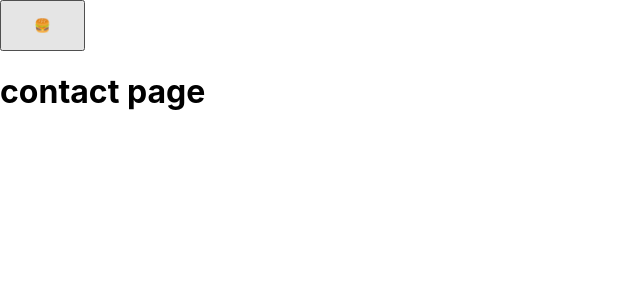
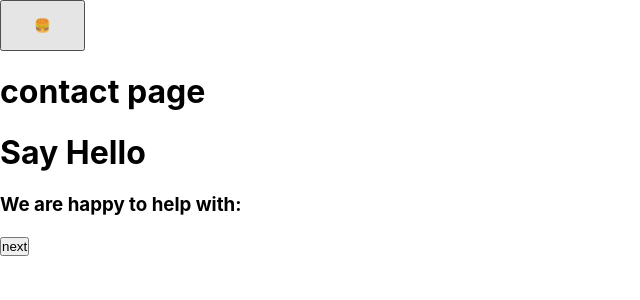
Before and after one commit to teliohub/teliohub-website, a Next.js app: page /contact in a window 1280 px wide. Shown: the top 300 px of the page, without its empty margins (0-640 px from the left). Built offline with nearby package versions, Linux system fonts and the light colour scheme.

Commit message:
func contact component

```diff
--- /dev/null
+++ b/components/ContactPageForm/ContactPageForm.tsx
@@ -0,0 +1,37 @@
+import React, { useState } from 'react';
+import SayHelloIntro from './pages/SayHelloIntro';
+import NameContact from './pages/NameContact';
+import NameCompany from './pages/NameCompany';
+import Services from './pages/Services';
+import EmailContact from './pages/EmailContact';
+
+const ContactPageForm = (): JSX.Element => {
+    const [pageIndex, setPageIndex] = useState<number>(0);
+
+    const changePage = () => {
+        setPageIndex(pageIndex + 1);
+    };
+
+    const pages: JSX.Element[] = [
+        <SayHelloIntro />,
+        <NameContact />,
+        <NameCompany />,
+        <Services />,
+        <EmailContact />
+    ]
+
+    const handleSubmit = (e: any) => {
+        e.preventDefault();
+    }
+
+    return (
+        <React.Fragment>
+            <form onSubmit={handleSubmit}>
+                {pages[pageIndex]}
+            </form>
+            <button onClick={() => changePage()}>next</button>
+        </React.Fragment>
+    )
+}
+
+export default ContactPageForm;
--- /dev/null
+++ b/components/ContactPageForm/pages/EmailContact.tsx
@@ -0,0 +1,11 @@
+import React from 'react';
+
+const EmailContact = () => {
+    return (
+        <React.Fragment>
+            <h1>We'll get to you as soon as possible!</h1>
+        </React.Fragment>
+    )
+}
+
+export default EmailContact;
--- /dev/null
+++ b/components/ContactPageForm/pages/NameCompany.tsx
@@ -0,0 +1,11 @@
+import React from 'react';
+
+const NameContact = () => {
+    return (
+        <React.Fragment>
+            <h1>What company do you represent?</h1>
+        </React.Fragment>
+    )
+}
+
+export default NameContact;
--- /dev/null
+++ b/components/ContactPageForm/pages/NameContact.tsx
@@ -0,0 +1,12 @@
+import React from 'react';
+
+const NameContact = () => {
+    return (
+        <React.Fragment>
+            <h1>Nice meeting you!</h1>
+            <h1>What's your name?</h1>
+        </React.Fragment>
+    )
+}
+
+export default NameContact;
--- /dev/null
+++ b/components/ContactPageForm/pages/SayHelloIntro.tsx
@@ -0,0 +1,14 @@
+import React from 'react';
+
+const SayHelloIntro = (): JSX.Element => {
+
+    return (
+        <React.Fragment>
+            <h1>Say Hello</h1>
+            <h3>We are happy to help with:</h3>
+        </React.Fragment>
+
+    );
+}
+
+export default SayHelloIntro;
--- /dev/null
+++ b/components/ContactPageForm/pages/Services.tsx
@@ -0,0 +1,11 @@
+import React from 'react';
+
+const Services = () => {
+    return (
+        <React.Fragment>
+            <h1>We offer variety of services. What are you interested in?</h1>
+        </React.Fragment>
+    )
+}
+
+export default Services;
--- a/components/NavigationComponent/Navigation.tsx
+++ b/components/NavigationComponent/Navigation.tsx
@@ -56,6 +56,11 @@ const Navigation = () => {
               <a onClick={() => handleRouteChange("Career")}>Career</a>
             </Link>
           </li>
+          <li>
+            <Link href="/contact">
+              <a onClick={() => handleRouteChange("Contact")}>Contact</a>
+            </Link>
+          </li>
         </ul>
       </nav>
     </React.Fragment>
--- a/package.json
+++ b/package.json
@@ -3,7 +3,7 @@
   "version": "0.1.0",
   "private": true,
   "scripts": {
-    "dev": "next dev",
+    "dev": "next dev -p 5000",
     "build": "next build",
     "start": "next start",
     "lint": "next lint"
--- a/pages/contact.tsx
+++ b/pages/contact.tsx
@@ -1,6 +1,12 @@
+import React from 'react';
+import ContactPageForm from '../components/ContactPageForm/ContactPageForm';
+
 const Contact = () => {
     return (
-        <h1>contact page</h1>
+        <React.Fragment>
+            <h1>contact page</h1>
+            <ContactPageForm />
+        </React.Fragment>
     )
 }
 
```
Also changed, not shown: components/ContactPageForm/pages/MoreInformation.tsx (added, +10 -0 lines).
